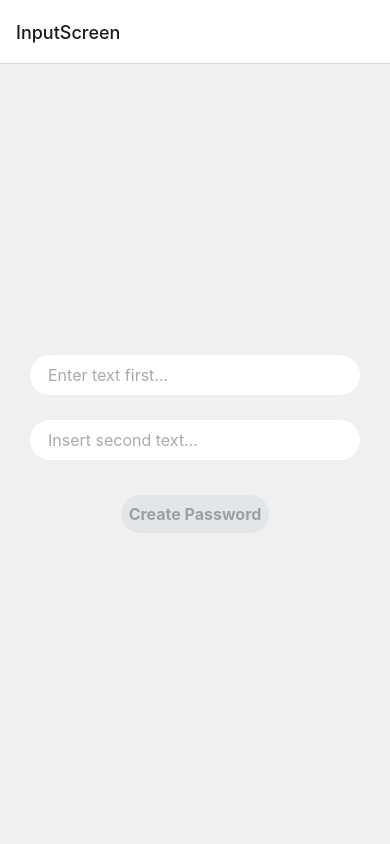
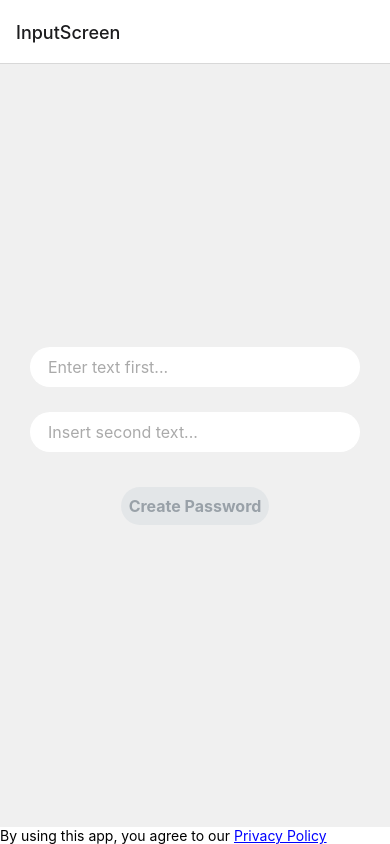
Before and after one commit to Evyatar-Hazan/password-generator-app, a React Native app: screen / in a window 390 px wide. Built offline with nearby package versions, Linux system fonts and the light colour scheme.

Commit message:
add link for PrivacyPolicy

```diff
--- a/App.js
+++ b/App.js
@@ -3,17 +3,22 @@ import { NavigationContainer } from '@react-navigation/native';
 import { createStackNavigator } from '@react-navigation/stack';
 import InputScreen from './component/inputScreen/index';
 import OutputScreen from './component/outputScreen';
+import PrivacyPolicy from './component/privacyPolicy/privacyPolicy';
 
 const Stack = createStackNavigator();
 
 function App() {
   return (
+    <>
     <NavigationContainer>
       <Stack.Navigator initialRouteName="InputScreen">
         <Stack.Screen name="InputScreen" component={InputScreen} />
         <Stack.Screen name="OutputScreen" component={OutputScreen} />
       </Stack.Navigator>
     </NavigationContainer>
+    <PrivacyPolicy />
+    </>
+
   );
 }
 
--- /dev/null
+++ b/component/privacyPolicy/privacyPolicy.tsx
@@ -0,0 +1,38 @@
+
+
+
+
+
+import React from 'react';
+import { Text, TouchableOpacity, Linking, View } from 'react-native';
+
+const PrivacyPolicyLink = () => {
+    const privacyPolicyURL = 'https://docs.google.com/document/d/14S4NDZgweh8Iin8ILHM1xWVVNOqVZ0XlfDtiVYTinSQ/edit?usp=sharing';
+
+  const openPrivacyPolicy = () => {
+      Linking.openURL(privacyPolicyURL).catch((err) =>
+      console.error('Error opening privacy policy:', err)
+      );
+    };
+
+    return (
+        <TouchableOpacity onPress={openPrivacyPolicy}>
+      <Text style={{ color: 'blue', textDecorationLine: 'underline' }}>
+        Privacy Policy
+      </Text>
+    </TouchableOpacity>
+  );
+};
+
+
+const PrivacyPolicy = () => {
+    return (
+        <View>
+        <Text>
+          By using this app, you agree to our{' '}
+          <PrivacyPolicyLink />
+        </Text>
+      </View>
+    )
+}
+export default PrivacyPolicy;
```
